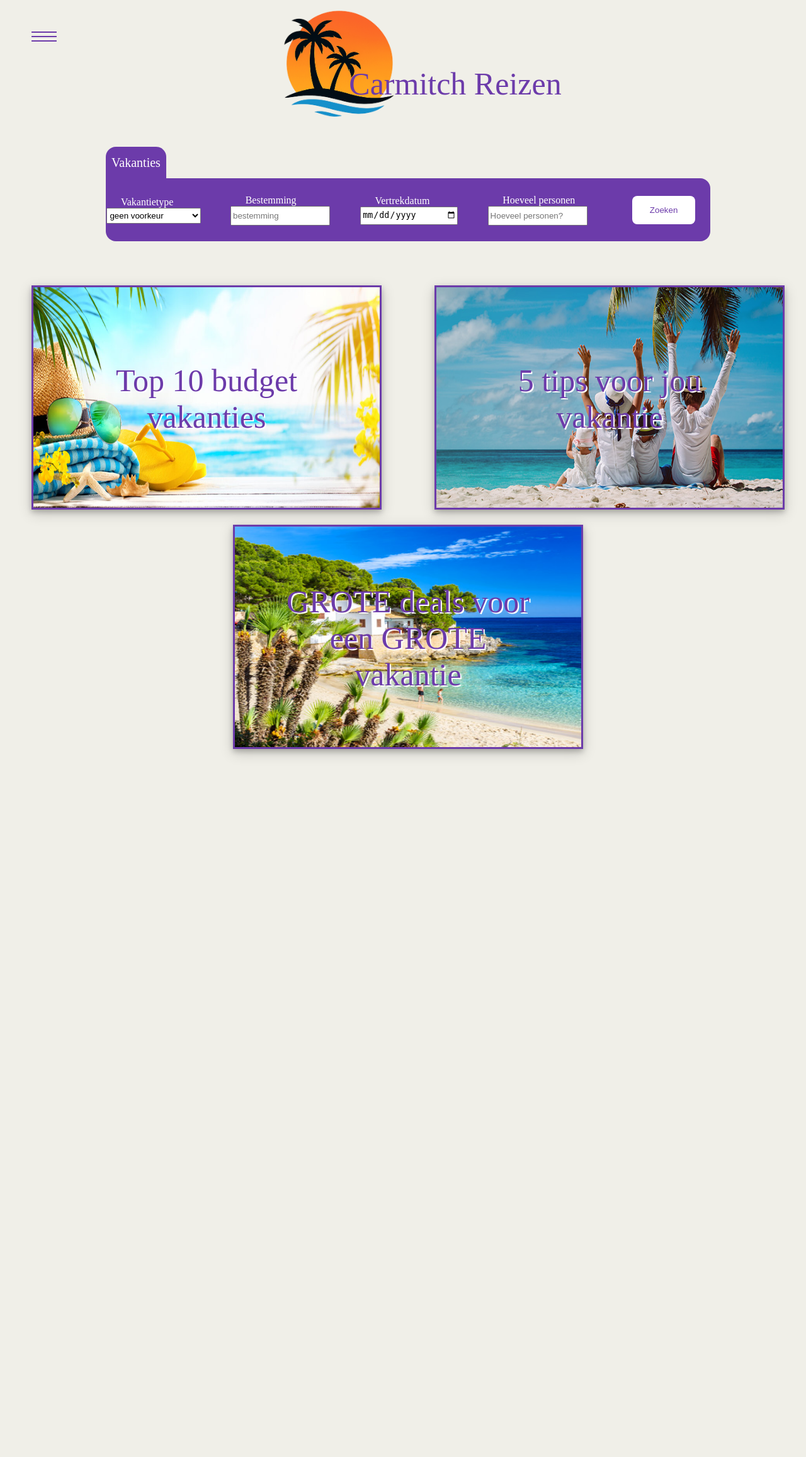
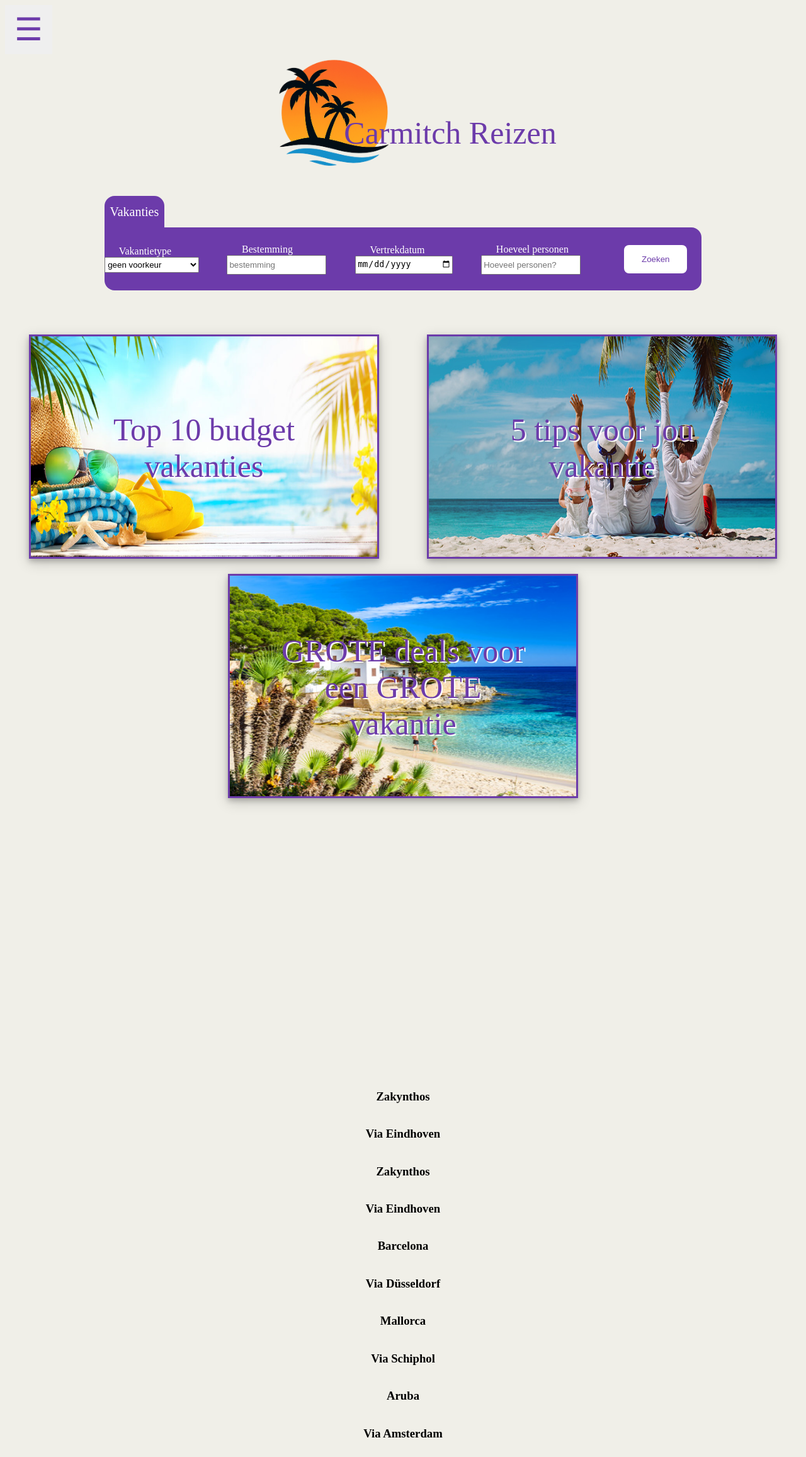
Before and after one commit to Just-a-good-programmer/Reisbureau-C-M, a PHP site: page / in a window 1280 px wide. Shown: the whole page at 63% size. Before the commit the page ends 1202 px from the top, so only its background shows below. Run offline with PHP 8.4, Linux system fonts and the light colour scheme; data comes from the database, SQL or seed files in the repository; some web fonts are replaced.

Commit message:
changed side menu  and added search funtion
changed side menu to use javascript and added a search function that can show u the location or transport names with php

```diff
--- a/assets/css/index.css
+++ b/assets/css/index.css
@@ -93,156 +93,65 @@ body{
     font-family: Liber;
     src: url(LiberRegular.otf);
 }
+.titel-panel{
+    display: flex;
+    justify-content: center;
+    align-items: flex-start;
+    font-family: Liber;
+    font-style: normal;
+    width: 100%;
+    height: 80px;
+    font-size: 20px;
+    color: #ffffff;
+    img{
+        width: 50px;
+        height: 50px;
+    }}
 
-#menuToggle
-{
-  display: block;
-  /* You can also use relative/absolute here if you want to stay on the top */
-  position: fixed;
-  top: 50px;
-  left: 50px;
 
-  z-index: 1;
-
-  -webkit-user-select: none;
-  user-select: none;
+.sidepanel  {
+    width: 0;
+    position: fixed;
+    z-index: 1;
+    height: 100vh;
+    top: 0;
+    left: 0;
+    background-color: #6c3baa;
+    overflow-x: hidden;
+    transition: 0.5s;
+    padding-top: 60px;
 }
 
-#menuToggle a
-{
-  text-decoration: none;
-  color: #FFFFFF;
-
-  transition: color 0.3s ease;
+.sidepanel a {
+    padding: 8px 8px 8px 32px;
+    text-decoration: none;
+    font-size: 25px;
+    color: #FFFFFF;
+    display: block;
+    transition: 0.3s;
 }
 
-#menuToggle a:hover
-{
-  color: tomato;
+.sidepanel a:hover {
+    color: #f1f1f1;
 }
 
-
-#menuToggle input
-{
-  display: block;
-  width: 40px;
-  height: 32px;
-  position: absolute;
-  top: -7px;
-  left: -5px;
-
-  cursor: pointer;
-
-  opacity: 0; /* hide this */
-  z-index: 2; /* and place it over the hamburger */
-
-  -webkit-touch-callout: none;
+.sidepanel .closebtn {
+    position: absolute;
+    top: 0;
+    right: 25px;
+    font-size: 36px;
 }
 
-/*
- * Just a quick hamburger
- */
-#menuToggle span
-{
-  display: block;
-  width: 40px;
-  height: 2px;
-  margin-bottom: 5px;
-  position: relative;
-
-  background: #6C3BAA;
-  border-radius: 3px;
-
-  z-index: 1;
-
-  transform-origin: 4px 0px;
-
-  transition: transform 0.5s cubic-bezier(0.77,0.2,0.05,1.0),
-              background 0.5s cubic-bezier(0.77,0.2,0.05,1.0),
-              opacity 0.55s ease;
+.openbtn {
+    font-size: 50px;
+    cursor: pointer;
+    color: #6c3baa;
+    padding: 10px 15px;
+    border: none;
 }
 
-#menuToggle span:first-child
-{
-  transform-origin: 0% 0%;
-}
-
-#menuToggle span:nth-last-child(2)
-{
-  transform-origin: 0% 100%;
-}
-
-/*
- * Transform all the slices of hamburger
- * into a crossmark.
- */
-#menuToggle input:checked ~ span
-{
-  opacity: 1;
-  transform: rotate(45deg) translate(-2px, -1px);
-  background: white;
-}
-
-/*
- * But let's hide the middle one.
- */
-#menuToggle input:checked ~ span:nth-last-child(3)
-{
-  opacity: 0;
-  transform: rotate(0deg) scale(0.2, 0.2);
-}
-
-/*
- * Ohyeah and the last one should go the other direction
- */
-#menuToggle input:checked ~ span:nth-last-child(2)
-{
-  transform: rotate(-45deg) translate(0, -1px);
-}
-
-/*
- * Make this absolute positioned
- * at the top left of the screen
- */
-#menu
-{
-  position: absolute;
-  max-width: 400px;
-  width: 100vw;
-  height: 900px;
-  margin: -100px 0 0 -50px;
-  padding: 50px;
-  padding-top: 125px;
-  box-sizing: border-box;
-  overflow-y: auto;
-  background: #6C3BAA;
-  list-style-type: none;
-  -webkit-font-smoothing: antialiased;
-  /* to stop flickering of text in safari */
-
-  transform-origin: 0% 0%;
-  transform: translate(-100%, 0);
-
-  transition: transform 0.5s cubic-bezier(0.77,0.2,0.05,1.0);
-}
-
-#menu li
-{
-  padding: 10px 0;
-  font-size: 22px;
-}
-
-#menu li label
-{
-  cursor: pointer;
-}
-
-/*
- * And let's slide it in from the left
- */
-#menuToggle input:checked ~ ul
-{
-  transform: none;
+.openbtn:hover {
+    color: #ff6b00;
 }
 
 .img-box{
--- /dev/null
+++ b/functions/js/index.js
@@ -0,0 +1,7 @@
+function openNav() {
+    document.getElementById("mySidepanel").style.width = "250px";
+}
+
+function closeNav() {
+    document.getElementById("mySidepanel").style.width = "0";
+}
--- a/index.php
+++ b/index.php
@@ -1,3 +1,11 @@
+<?php
+$conn = new PDO('mysql:host=db;dbname=carmitchreizen', 'user', 'password');
+$sql = $conn->prepare("SELECT * FROM Trip");
+$sql->execute();
+$result = $sql->fetchAll();
+?>
+
+
 <!DOCTYPE html>
 <html lang="en">
 <head>
@@ -5,86 +13,54 @@
     <meta name="viewport" content="width=device-width, initial-scale=1.0">
     <title>Hoofdpagina</title>
     <link rel="stylesheet" href="assets/css/index.css">
+    <script src="functions/js/index.js"></script>
+
+
 </head>
-<body class="flexbox-setting">
+<body>
 <header>
+
+    <div id="mySidepanel" class="sidepanel">
+        <div class="titel-panel">
+            <img src="assets/img/tropical_palm_2.png" alt="Logo">
+            <h1>Carmitch Reizen</h1>
+        </div>
+
+        <form method="get" class="form-main" action="">
+            <div class="form-box">
+                <label for="search">Zoek</label><input class="form-text" type="text" id="search" name="search"
+                                                       placeholder="search..">
+            </div>
+            <input class="form-button" name="submit" type="submit" value="Submit">
+        </form>
+        <?php
+        if (isset($_GET['submit'])) {
+            $sql = $conn->prepare("SELECT * FROM Trip WHERE Location LIKE :search OR Transport LIKE :search");
+            $sql->bindValue(':search', '%' . $_GET['search'] . '%');
+            $sql->execute();
+            $result = $sql->fetchAll();
+        } else {
+            $sql = $conn->prepare("SELECT * FROM Trip");
+            $sql->execute();
+            $result = $sql->fetchAll();
+        }
+
+        ?>
+
+        <a href="javascript:void(0)" class="closebtn" onclick="closeNav()">×</a>
+        <a href="functions/over-ons.php">Over Ons</a>
+        <a href="#">Services</a>
+        <a href="#">Clients</a>
+        <a href="#">Contact</a>
+    </div>
+
+    <button class="openbtn" onclick="openNav()">☰</button>
+
+
     <div class="titel">
         <img src="assets/img/tropical_palm_2.png" alt="Logo">
         <hi>Carmitch Reizen</hi>
     </div>
-    <nav role="navigation">
-        <div id="menuToggle">
-            <!--
-            A fake / hidden checkbox is used as click reciever,
-            so you can use the :checked selector on it.
-            -->
-            <input type="checkbox" id="menuCheckbox"/>
-
-            <span></span>
-            <span></span>
-            <span></span>
-
-            <ul id="menu">
-                <li>
-                    <a href="#">
-                        <label for="menuCheckbox" onclick="this.parentNode.click();">Home</label>
-                    </a>
-                </li>
-                <li>
-                    <a href="#about">
-                        <label for="menuCheckbox" onclick="this.parentNode.click();">About</label>
-                    </a>
-                </li>
-
-                <!-- These just close the menu -->
-                <li><label for="menuCheckbox"><a>Info</a></label></li>
-                <li><label for="menuCheckbox"><a>Contact</a></label></li>
-
-                <!-- Or just use regular URLs -->
-                <li>
-                    <a href="https://erikterwan.com/" target="_blank">Show me more</a>
-                </li>
-            </ul>
-        </div>
-    </nav><!--    Made by Erik Terwan    -->
-    <!--   24th of November 2015   -->
-    <!--        MIT License        -->
-    <nav role="navigation">
-        <div id="menuToggle">
-            <!--
-            A fake / hidden checkbox is used as click reciever,
-            so you can use the :checked selector on it.
-            -->
-            <input type="checkbox" id="menuCheckbox"/>
-
-            <span></span>
-            <span></span>
-            <span></span>
-
-
-            <ul id="menu">
-                <li>
-                    <a href="#">
-                        <label for="menuCheckbox" onclick="this.parentNode.click();">Home</label>
-                    </a>
-                </li>
-                <li>
-                    <a href="#about">
-                        <label for="menuCheckbox" onclick="this.parentNode.click();">About</label>
-                    </a>
-                </li>
-
-                <!-- These just close the menu -->
-                <li><label for="menuCheckbox"><a>Info</a></label></li>
-                <li><label for="menuCheckbox"><a>Contact</a></label></li>
-
-                <!-- Or just use regular URLs -->
-                <li>
-                    <a href="overzicht.php" target="_blank">Overzicht Pagina</a>
-                </li>
-            </ul>
-        </div>
-    </nav>
 
 </header>
 <main class="flexbox-setting">
@@ -136,6 +112,18 @@
         </div>
     </div>
     </div>
+
+    <? foreach ($result as $tripItem) { ?>
+        <h3> <?php
+            echo $tripItem['Location'];
+            ?>
+        </h3>
+        <h3> <?php
+            echo $tripItem['Transport'];
+            ?>
+        </h3>
+    <? } ?>
+
 </main>
 
 
```
